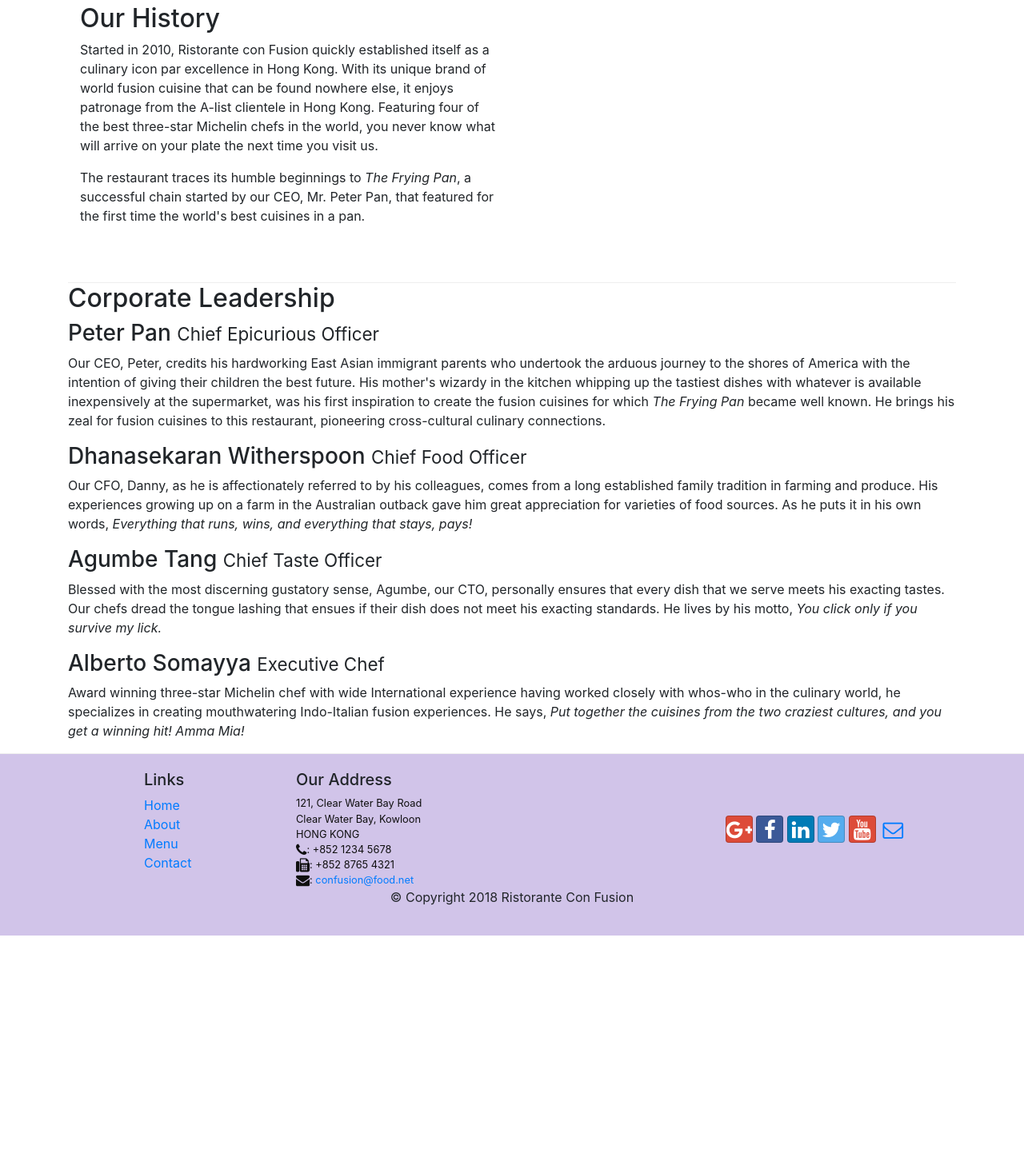
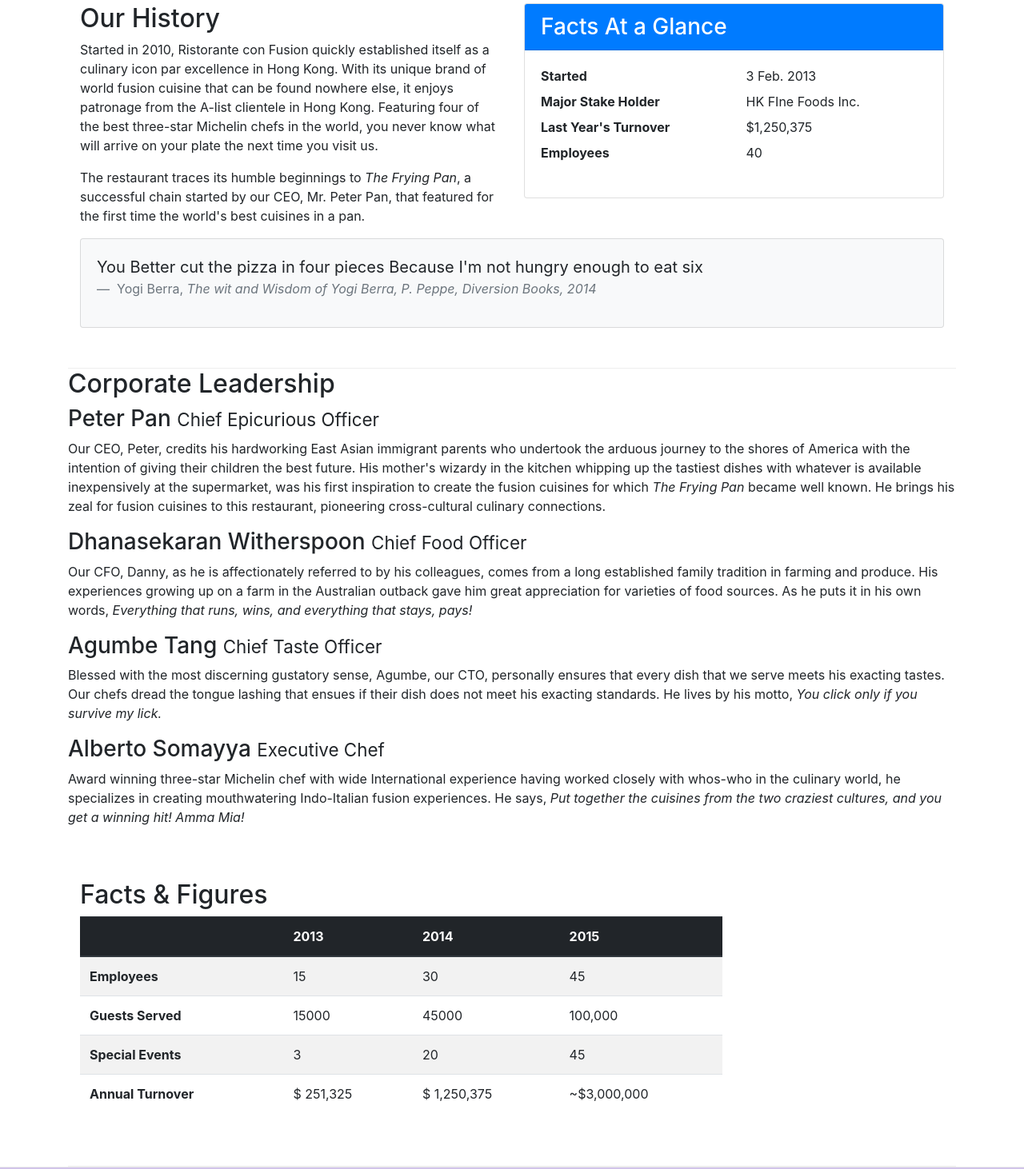
Before and after one commit to Sandino204/Restaurant-conFusion-template, a website: page aboutus.html in a window 1280 px wide. Shown: the part 511-1973 px from the top of the page at 80% size. Before the commit the page ends 1681 px from the top, so only its background shows below. Drawn offline with nearby package versions, Linux system fonts and the light colour scheme.

Commit message:
Tables and Card

```diff
--- a/aboutus.html
+++ b/aboutus.html
@@ -69,7 +69,36 @@
                 <p>Started in 2010, Ristorante con Fusion quickly established itself as a culinary icon par excellence in Hong Kong. With its unique brand of world fusion cuisine that can be found nowhere else, it enjoys patronage from the A-list clientele in Hong Kong.  Featuring four of the best three-star Michelin chefs in the world, you never know what will arrive on your plate the next time you visit us.</p>
                 <p>The restaurant traces its humble beginnings to <em>The Frying Pan</em>, a successful chain started by our CEO, Mr. Peter Pan, that featured for the first time the world's best cuisines in a pan.</p>
             </div>
-            <div>
+            <div class="col-sm">
+                <div class="card">
+                    <h3 class="card-header bg-primary text-white">Facts At a Glance</h3>
+                    <div class="card-body">
+                        <dl class="row">
+                            <dt class="col-6">Started</dt>
+                            <dd class="col-6">3 Feb. 2013</dd>
+
+                            <dt class="col-6">Major Stake Holder</dt>
+                            <dd class="col-6">HK FIne Foods Inc.</dd>
+
+                            <dt class="col-6">Last Year's Turnover</dt>
+                            <dd class="col-6">$1,250,375</dd>
+
+                            <dt class="col-6">Employees</dt>
+                            <dd class="col-6">40</dd>
+                        </dl>
+                    </div>
+                </div>
+            </div>
+            <div class="col-12">
+                <div class="card card-body bg-light">
+                    <blockquote class="blockquote">
+                        <p class="mb-0">You Better cut the pizza in four pieces Because I'm not hungry enough to eat six</p>
+                        <footer class="blockquote-footer">
+                            Yogi Berra,
+                            <cite title="Source Title">The wit and Wisdom of Yogi Berra, P. Peppe, Diversion Books, 2014</cite>
+                        </footer>
+                    </blockquote>
+                </div>
             </div>
         </div>
 
@@ -88,6 +117,50 @@
             </div>
        </div>
 
+       <div class="row row-content">
+           <div class="col-12 col-sm-9">
+               <h2>Facts &amp; Figures </h2>
+               <div class="table-responsive">
+                   <table class="table table-striped">
+                       <thead class="thead-dark">
+                           <tr>
+                               <th>&nbsp;</th>
+                               <th>2013</th>
+                               <th>2014</th>
+                               <th>2015</th>
+                           </tr>
+                       </thead>
+                       <tbody>
+                           <tr>
+                               <th>Employees</th>
+                               <td>15</td>
+                               <td>30</td>
+                               <td>45</td>
+                           </tr>
+                           <tr>
+                               <th>Guests Served</th>
+                               <td>15000</td>
+                               <td>45000</td>
+                               <td>100,000</td>
+                           </tr>
+                           <tr>
+                               <th>Special Events</th>
+                               <td>3</td>
+                               <td>20</td>
+                               <td>45</td>
+                           </tr>
+                           <tr>
+                               <th>Annual Turnover</th>
+                               <td>$ 251,325</td>
+                               <td>$ 1,250,375</td>
+                               <td>~$3,000,000</td>
+                           </tr>
+                       </tbody>
+                   </table>
+               </div>
+           </div>
+           <div class="col-12 col-sm-3"></div>
+       </div>
     </div>
 
     <footer class="footer">
```
